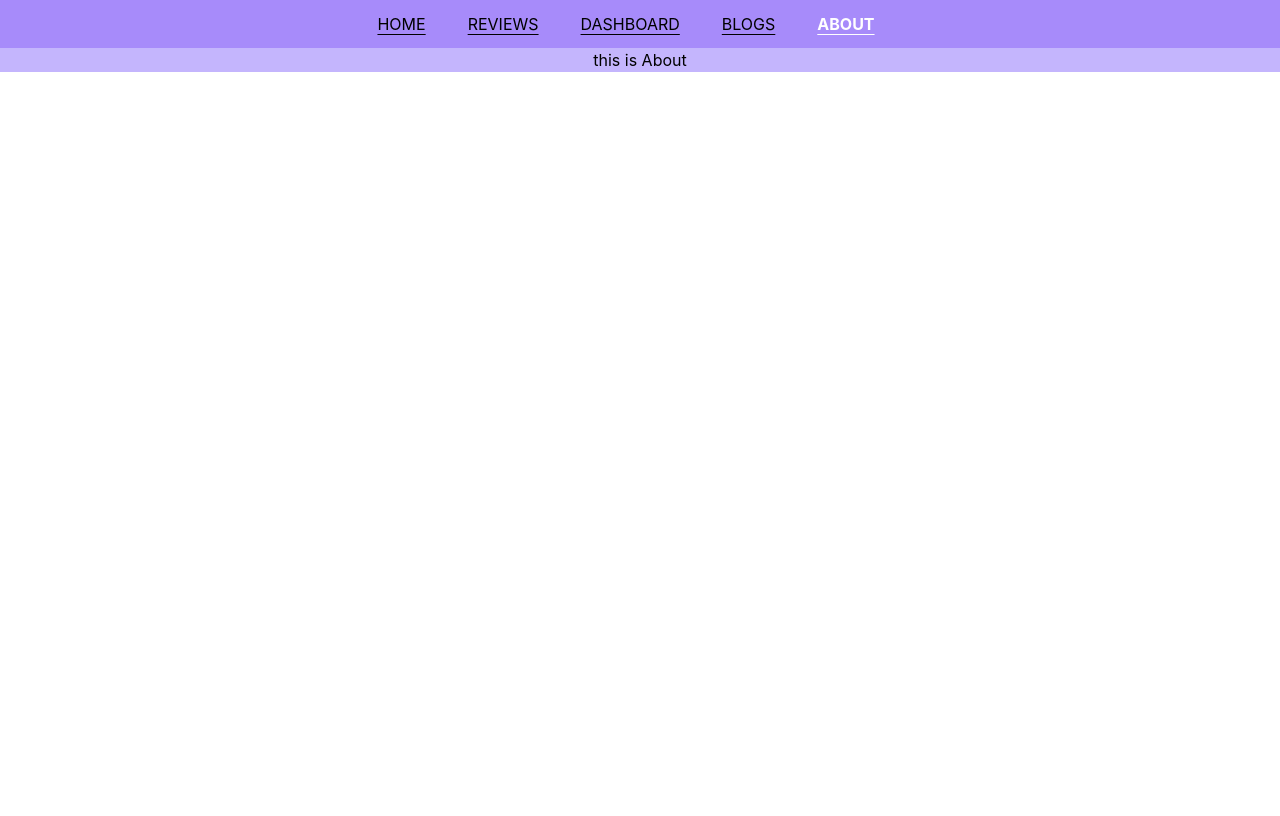
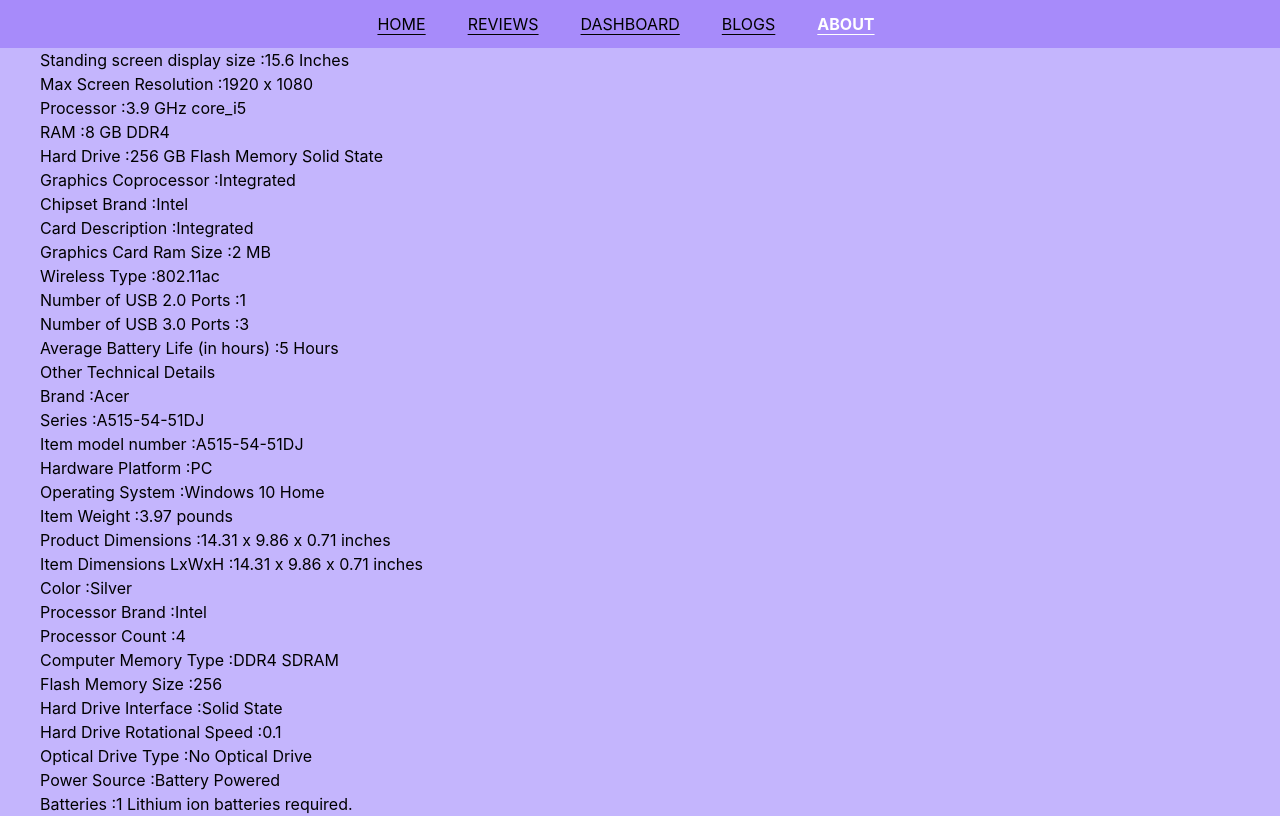
Before and after one commit to hasanarick07/acer-aspire-5, a React (Create React App) app: page /about in a window 1280 px wide. Built offline with nearby package versions, Linux system fonts and the light colour scheme.

Commit message:
final touch

```diff
--- a/src/components/About/About.js
+++ b/src/components/About/About.js
@@ -2,8 +2,39 @@
 
 const About = () => {
   return (
-    <div>
-      <h1>this is About</h1>
+    <div className="text-left	ml-10">
+      <p>Standing screen display size :15.6 Inches</p>
+      <p>Max Screen Resolution :1920 x 1080</p>
+      <p>Processor :3.9 GHz core_i5</p>
+      <p>RAM :8 GB DDR4</p>
+      <p>Hard Drive :256 GB Flash Memory Solid State</p>
+      <p>Graphics Coprocessor :Integrated</p>
+      <p>Chipset Brand :Intel</p>
+      <p>Card Description :Integrated</p>
+      <p>Graphics Card Ram Size :2 MB</p>
+      <p>Wireless Type :802.11ac</p>
+      <p>Number of USB 2.0 Ports :1</p>
+      <p>Number of USB 3.0 Ports :3</p>
+      <p>Average Battery Life (in hours) :5 Hours</p>
+      <p>Other Technical Details</p>
+      <p>Brand :Acer</p>
+      <p>Series :A515-54-51DJ</p>
+      <p>Item model number :A515-54-51DJ</p>
+      <p>Hardware Platform :PC</p>
+      <p>Operating System :Windows 10 Home</p>
+      <p>Item Weight :3.97 pounds</p>
+      <p>Product Dimensions :14.31 x 9.86 x 0.71 inches</p>
+      <p>Item Dimensions LxWxH :14.31 x 9.86 x 0.71 inches</p>
+      <p>Color :Silver</p>
+      <p>Processor Brand :Intel</p>
+      <p>Processor Count :4</p>
+      <p>Computer Memory Type :DDR4 SDRAM</p>
+      <p>Flash Memory Size :256</p>
+      <p>Hard Drive Interface :Solid State</p>
+      <p>Hard Drive Rotational Speed :0.1</p>
+      <p>Optical Drive Type :No Optical Drive</p>
+      <p>Power Source :Battery Powered</p>
+      <p>Batteries :1 Lithium ion batteries required.</p>
     </div>
   );
 };
--- a/src/components/Blogs/Blogs.js
+++ b/src/components/Blogs/Blogs.js
@@ -2,7 +2,7 @@
 
 const Blogs = () => {
   return (
-    <div className="p-5">
+    <div className="p-5 text-left">
       <div className="p-5">
         <h1 className="text-2xl mb-10">What is Context API?</h1>
         <p>
--- a/src/components/Home/Home.js
+++ b/src/components/Home/Home.js
@@ -8,6 +8,9 @@
   const navigate = useNavigate();
   const seeReviews = () => {
     navigate("/reviews");
+  };
+  const seeMore = () => {
+    navigate("/about");
   };
   return (
     <div>
@@ -26,8 +29,11 @@
             more space to work with wherever inspiration strikes. It’s the
             perfect companion to take with you wherever you go!
           </p>
-          <button className="transition shadow-inner text-lg font-medium ease-in-out rounded-full p-2 delay-200 bg-violet-400 hover:-translate-y-1 hover:scale-110 hover:bg-indigo-500 duration-300">
-            Live Demo
+          <button
+            onClick={seeMore}
+            className="transition shadow-inner text-lg font-medium ease-in-out rounded-full p-2 delay-200 bg-violet-400 hover:-translate-y-1 hover:scale-110 hover:bg-indigo-500 duration-300"
+          >
+            See More
           </button>
         </div>
         <div className="md:w-1/2 md:basis-1/2 sm:order-first mt-2 mr-2	md:order-last">
--- a/src/components/Review/Review.js
+++ b/src/components/Review/Review.js
@@ -4,12 +4,12 @@
 const Review = ({ review }) => {
   const { name, picture, rating, text } = review;
   return (
-    <div className="m-auto shadow-2xl shadow-violet-300	 my-10 rounded-xl bg-violet-200 w-72  p-7">
+    <div className="m-auto shadow-2xl text-left shadow-violet-300	 my-10 rounded-xl bg-violet-200 w-72  p-7">
       <img className="w-10 mx-auto" src={picture} alt="" />
 
       <p>Name : {name}</p>
 
-      <div className="flex justify-center items-center">
+      <div className="flex  items-center">
         <p className="mr-3">Rating : {rating}</p>
         <StarIcon className="w-5 text-amber-500	"></StarIcon>
         <StarIcon className="w-5 text-amber-500	"></StarIcon>
```
Also changed, not shown: public/reviews.json (+5 -5 lines).
